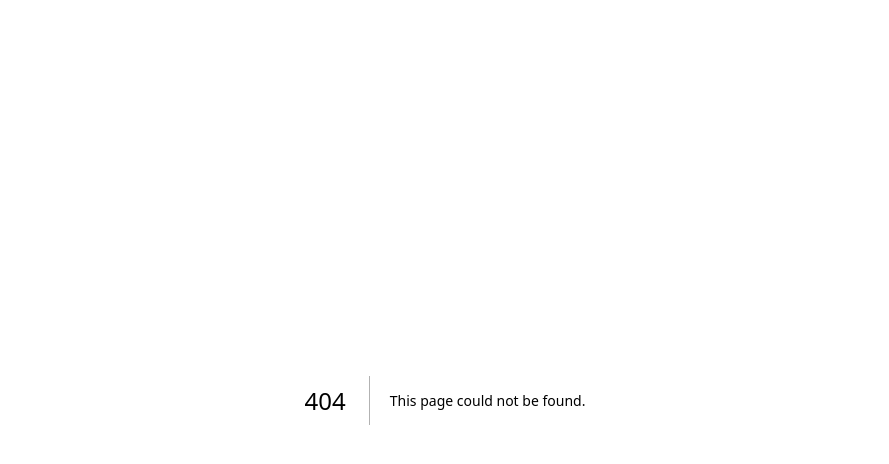
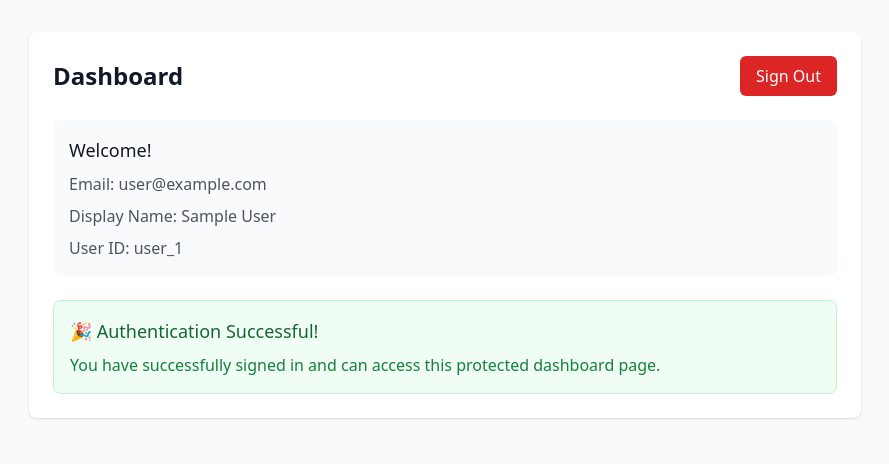
Before and after one commit to maniacmeyers/interview-maniac-app, a Next.js app: page /dashboard in a window 1280 px wide. Before the commit this address had no page. Shown: the top 464 px of the page, without its empty margins (195-1084 px from the left). Built offline with nearby package versions, Linux system fonts and the light colour scheme; no server answers; sample sign-in values are in the browser's storage.

Commit message:
feat: add protected dashboard page with user info and sign-out

```diff
--- /dev/null
+++ b/src/app/dashboard/page.tsx
@@ -0,0 +1,79 @@
+'use client';
+
+import { useAuthState } from 'react-firebase-hooks/auth';
+import { auth } from '@/lib/firebase';
+import { signOut } from 'firebase/auth';
+import { useRouter } from 'next/navigation';
+import { useEffect } from 'react';
+
+export default function Dashboard() {
+  const [user, loading] = useAuthState(auth);
+  const router = useRouter();
+
+  useEffect(() => {
+    if (!loading && !user) {
+      router.push('/');
+    }
+  }, [user, loading, router]);
+
+  const handleSignOut = async () => {
+    try {
+      await signOut(auth);
+      router.push('/');
+    } catch (error) {
+      console.error('Error signing out:', error);
+    }
+  };
+
+  if (loading) {
+    return (
+      <div className="min-h-screen flex items-center justify-center">
+        <div className="text-lg">Loading...</div>
+      </div>
+    );
+  }
+
+  if (!user) {
+    return null;
+  }
+
+  return (
+    <div className="min-h-screen bg-gray-50 py-8">
+      <div className="max-w-4xl mx-auto px-4 sm:px-6 lg:px-8">
+        <div className="bg-white shadow rounded-lg p-6">
+          <div className="flex items-center justify-between mb-6">
+            <h1 className="text-2xl font-bold text-gray-900">Dashboard</h1>
+            <button
+              onClick={handleSignOut}
+              className="bg-red-600 hover:bg-red-700 text-white font-medium py-2 px-4 rounded-md transition-colors"
+            >
+              Sign Out
+            </button>
+          </div>
+
+          <div className="bg-gray-50 rounded-lg p-4 mb-6">
+            <h2 className="text-lg font-medium text-gray-900 mb-2">Welcome!</h2>
+            <div className="space-y-2">
+              <p className="text-gray-600">
+                <span className="font-medium">Email:</span> {user.email}
+              </p>
+              <p className="text-gray-600">
+                <span className="font-medium">Display Name:</span> {user.displayName || 'Not provided'}
+              </p>
+              <p className="text-gray-600">
+                <span className="font-medium">User ID:</span> {user.uid}
+              </p>
+            </div>
+          </div>
+
+          <div className="bg-green-50 border border-green-200 rounded-lg p-4">
+            <h3 className="text-lg font-medium text-green-800 mb-2">🎉 Authentication Successful!</h3>
+            <p className="text-green-700">
+              You have successfully signed in and can access this protected dashboard page.
+            </p>
+          </div>
+        </div>
+      </div>
+    </div>
+  );
+}
```
